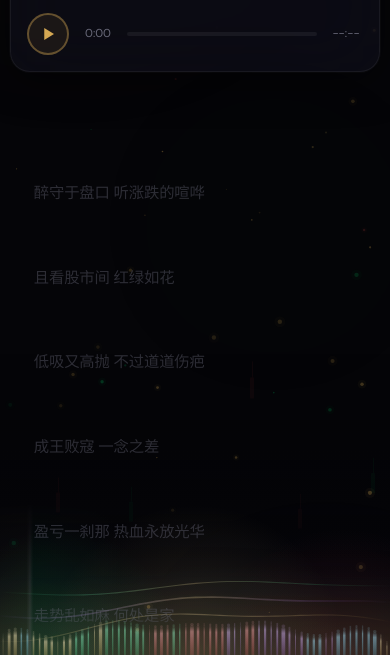
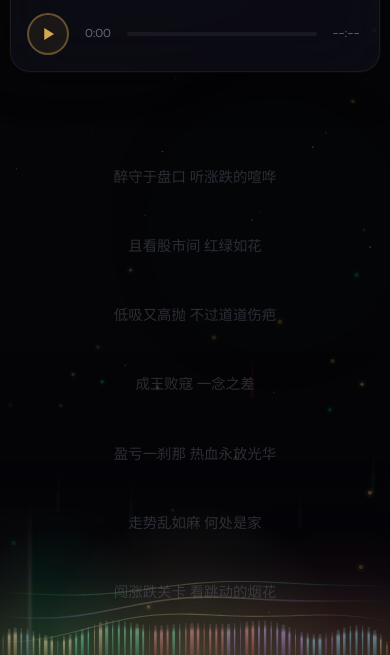
Before and after one commit to Ryan-cw/quickup, a plain HTML site: page deploy-hero/index.html in a window 390 px wide. Shown: the part 189-844 px from the top of the page. Drawn offline with Linux system fonts and the light colour scheme.

Commit message:
Optimize hero lyric layout

```diff
--- a/deploy-hero/index.html
+++ b/deploy-hero/index.html
@@ -324,6 +324,10 @@
     color:var(--text-dim);
     transition:all 0.45s var(--ease-smooth);
     width:100%;letter-spacing:-0.01em;
+    display:block;text-align:center;
+    white-space:nowrap;
+    transform:scaleX(var(--lyric-fit-scale,1));
+    transform-origin:center;
   }
   .lyric-line .time-dot{
     position:absolute;left:-8px;top:50%;transform:translateY(-50%);
@@ -342,6 +346,7 @@
   }
   .lyric-line.active .text{
     color:var(--gold-bright);
+    font-size:var(--active-lyric-size,clamp(1.12rem,3vw,1.34rem));
     font-weight:600;
     text-shadow:0 0 28px rgba(212,168,83,0.3),
                 0 0 8px rgba(212,168,83,0.12);
@@ -361,8 +366,16 @@
     .header{padding:20px 4px 8px}
     .player-card{padding:14px 16px 16px;border-radius:20px}
     .lyrics-panel{margin-top:4px}
-    .lyric-line{padding:12px 16px;min-height:44px;border-radius:14px}
+    .lyrics-list{gap:20px;padding:8vh 0 14vh}
+    .lyric-line{padding:12px 8px;min-height:44px;border-radius:14px}
+    .lyric-line .text{
+      font-size:clamp(0.94rem,3.85vw,1.02rem);
+      letter-spacing:0;
+    }
     .lyric-line.active{transform:scale(1.01)}
+    .lyric-line.active .text{
+      font-size:var(--active-lyric-size,clamp(1.06rem,4.7vw,1.18rem));
+    }
     .album-art{width:44px;height:44px;border-radius:12px}
     .btn-play{width:42px;height:42px}
     .lyric-line .time-dot{left:-4px;width:4px;height:4px}
@@ -456,6 +469,47 @@ lyricsData.forEach((ly,i)=>{
   list.appendChild(el);
   lines.push({el,start:ly.start,end:ly.end});
 });
+
+function fitHeroLyrics(){
+  const isMobile=window.matchMedia('(max-width: 520px)').matches;
+  const vw=window.innerWidth;
+  const activeSize=isMobile
+    ? Math.max(17,Math.min(19,vw*0.047))
+    : Math.max(18,Math.min(22,vw*0.028));
+  let measure=document.getElementById('lyric-measure');
+  if(!measure){
+    measure=document.createElement('span');
+    measure.id='lyric-measure';
+    measure.style.cssText='position:fixed;left:-9999px;top:-9999px;white-space:nowrap;visibility:hidden;pointer-events:none;';
+    document.body.appendChild(measure);
+  }
+  lines.forEach(({el})=>{
+    const text=el.querySelector('.text');
+    text.style.removeProperty('--lyric-fit-scale');
+    text.style.removeProperty('--active-lyric-size');
+    if(!isMobile)return;
+    const cs=getComputedStyle(text);
+    measure.textContent=text.textContent;
+    measure.style.fontFamily=cs.fontFamily;
+    measure.style.fontWeight='600';
+    measure.style.letterSpacing='0px';
+    measure.style.fontSize=activeSize+'px';
+    const available=Math.max(1,text.clientWidth-4);
+    const natural=measure.getBoundingClientRect().width+4;
+    if(natural>available){
+      const ratio=available/natural;
+      const scale=Math.max(0.88,Math.min(1,ratio));
+      text.style.setProperty('--lyric-fit-scale',scale.toFixed(3));
+      if(ratio<0.88){
+        const target=Math.max(17,activeSize*ratio/0.88);
+        text.style.setProperty('--active-lyric-size',target.toFixed(2)+'px');
+      }
+    }
+  });
+}
+fitHeroLyrics();
+window.addEventListener('resize',fitHeroLyrics);
+if(document.fonts)document.fonts.ready.then(fitHeroLyrics);
 
 // ─────────── Audio Setup ───────────
 audio = new Audio('./真英雄_股市版.mp3');
```
